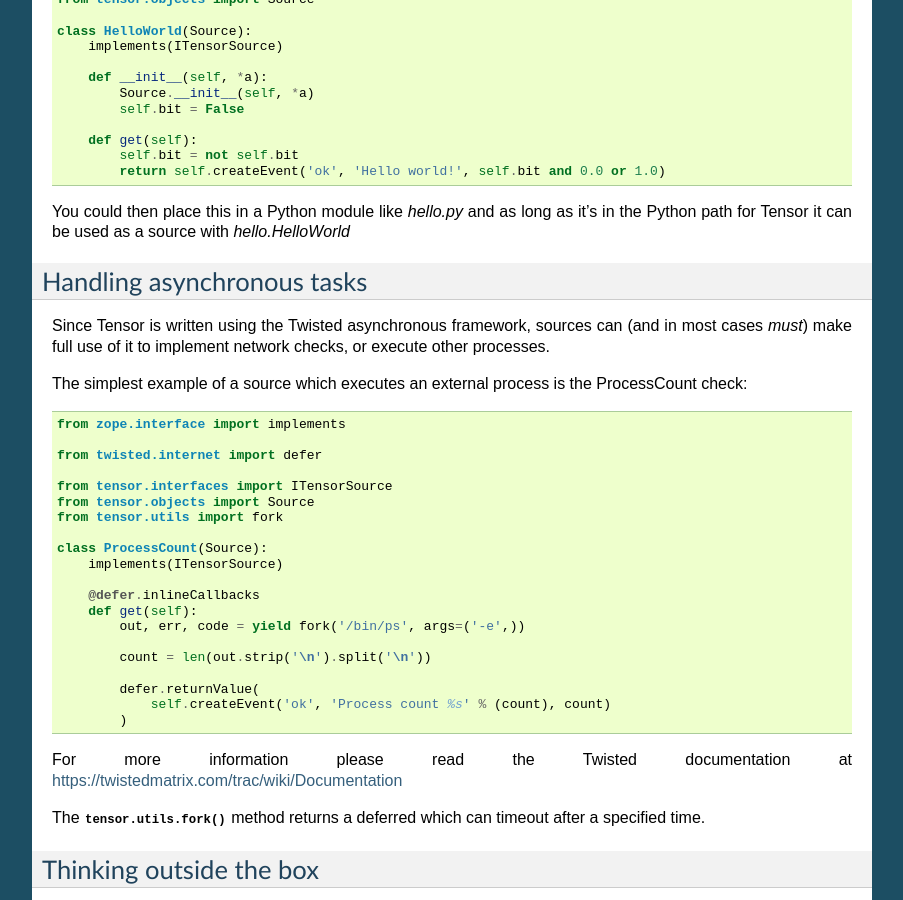
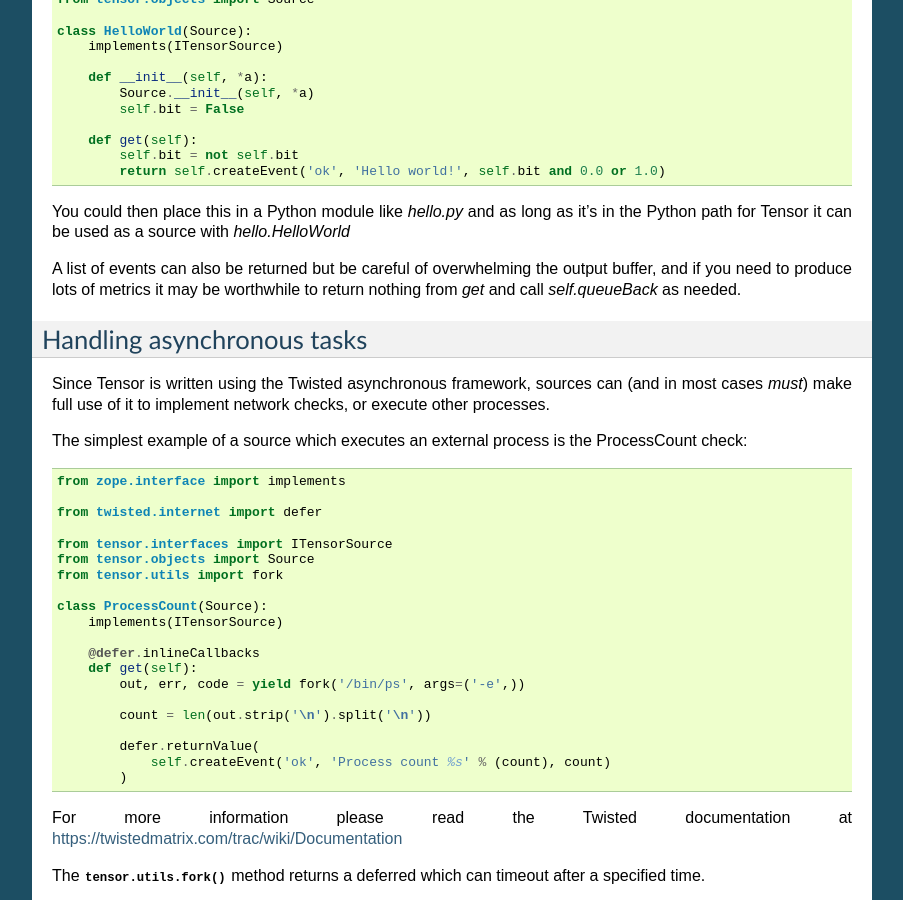
Before and after one commit to calston/tensor, a Sphinx documentation site: the page built from docs/sources.rst, in a window 1280 px wide and 900 px high, scrolled down 1043 px. Shown: the whole window, without its empty margins (198-1101 px from the left). Built offline with Sphinx 7.4.7, drawn with Linux system fonts in a browser that asks for light colours.

Commit message:
Update documentation

```diff
--- a/docs/sources.rst
+++ b/docs/sources.rst
@@ -72,6 +72,10 @@ Extending the above example to create a simple flip-flop metric event::
 
 You could then place this in a Python module like `hello.py` and as long as it's
 in the Python path for Tensor it can be used as a source with `hello.HelloWorld`
+
+A list of events can also be returned but be careful of overwhelming the output
+buffer, and if you need to produce lots of metrics it may be worthwhile to
+return nothing from `get` and call `self.queueBack` as needed.
 
 Handling asynchronous tasks
 ===========================
```
Also changed, not shown: docs/api/sources.rst (+7 -0 lines), 1 other file.
